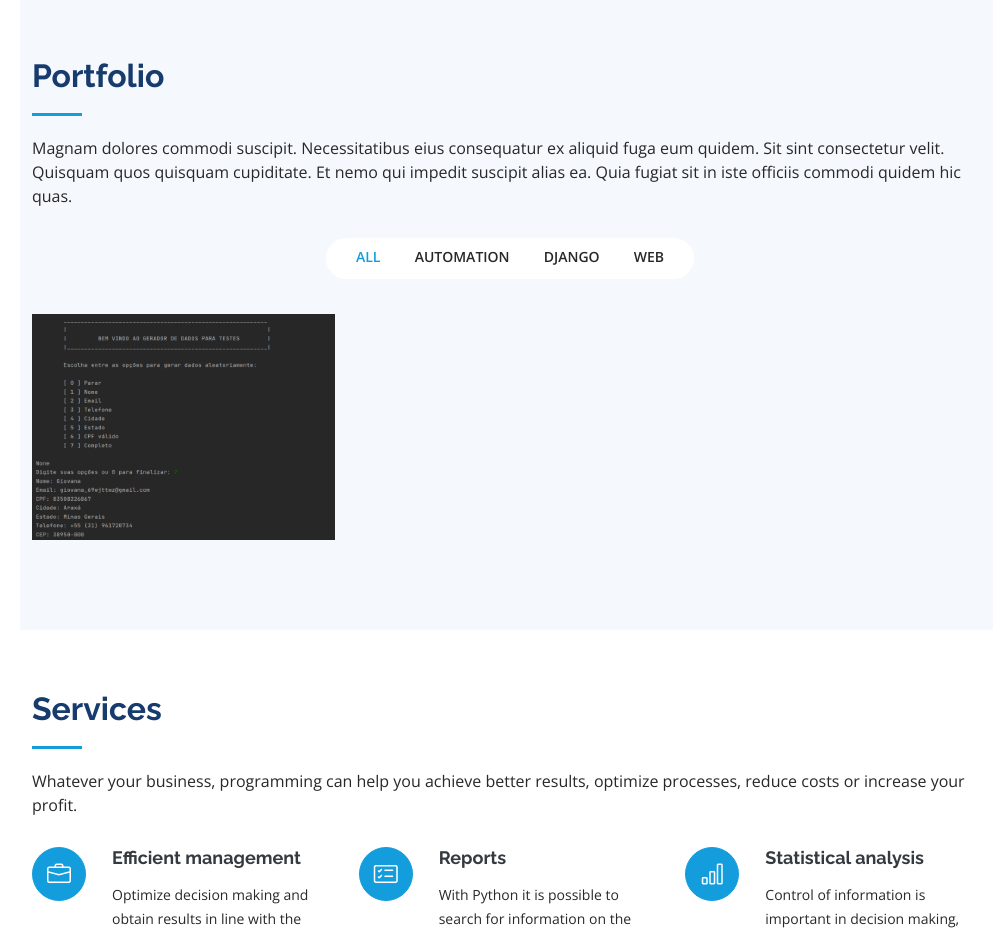
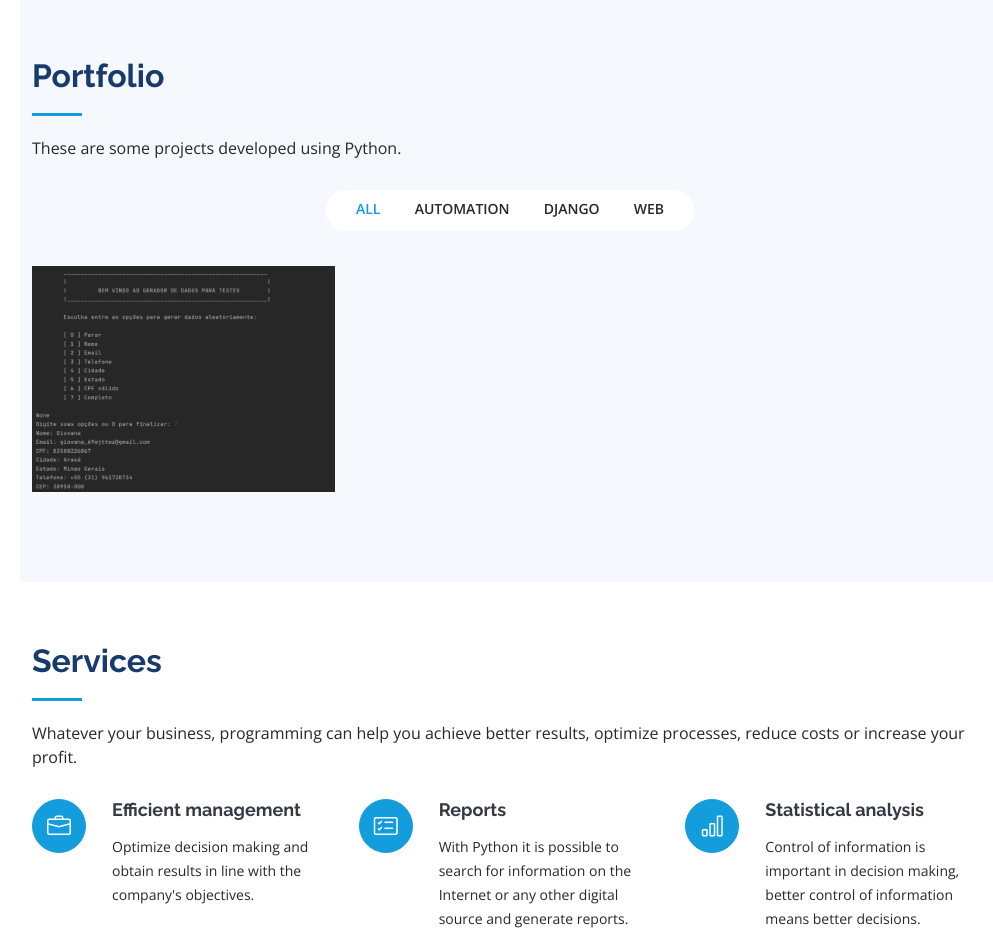
Before and after one commit to Phernando82/portfolio, a plain HTML site: page index.html in a window 1280 px wide. Shown: the part 3220-4156 px from the top of the page, without its empty margins (280-1273 px from the left). Drawn offline with nearby package versions, Linux system fonts and the light colour scheme.

Commit message:
Texto da seção Portfolio

```diff
--- a/index.html
+++ b/index.html
@@ -270,7 +270,7 @@
 
         <div class="section-title">
           <h2>Portfolio</h2>
-          <p>Magnam dolores commodi suscipit. Necessitatibus eius consequatur ex aliquid fuga eum quidem. Sit sint consectetur velit. Quisquam quos quisquam cupiditate. Et nemo qui impedit suscipit alias ea. Quia fugiat sit in iste officiis commodi quidem hic quas.</p>
+          <p>These are some projects developed using Python.</p>
         </div>
 
         <div class="row" data-aos="fade-up">
```
